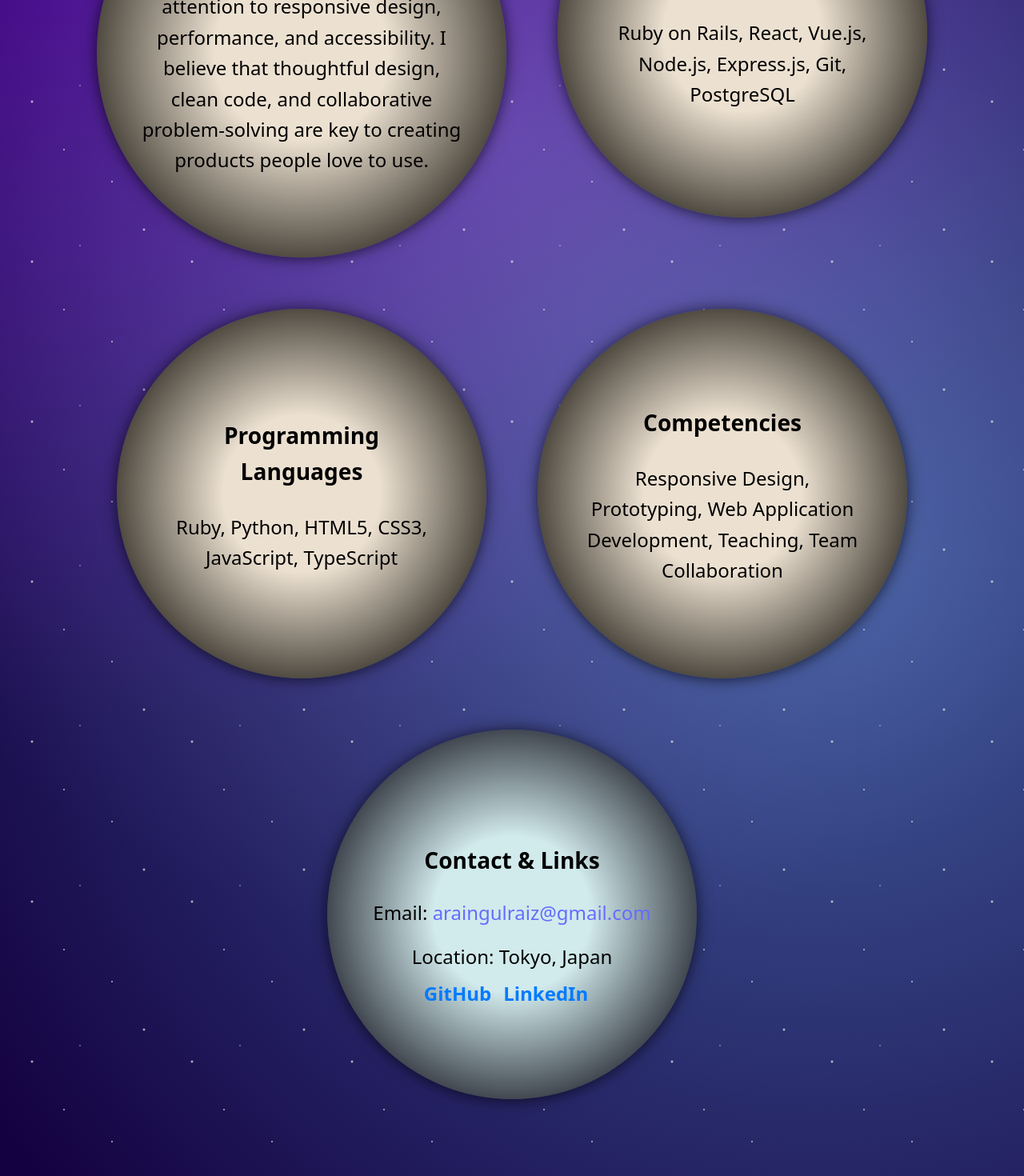
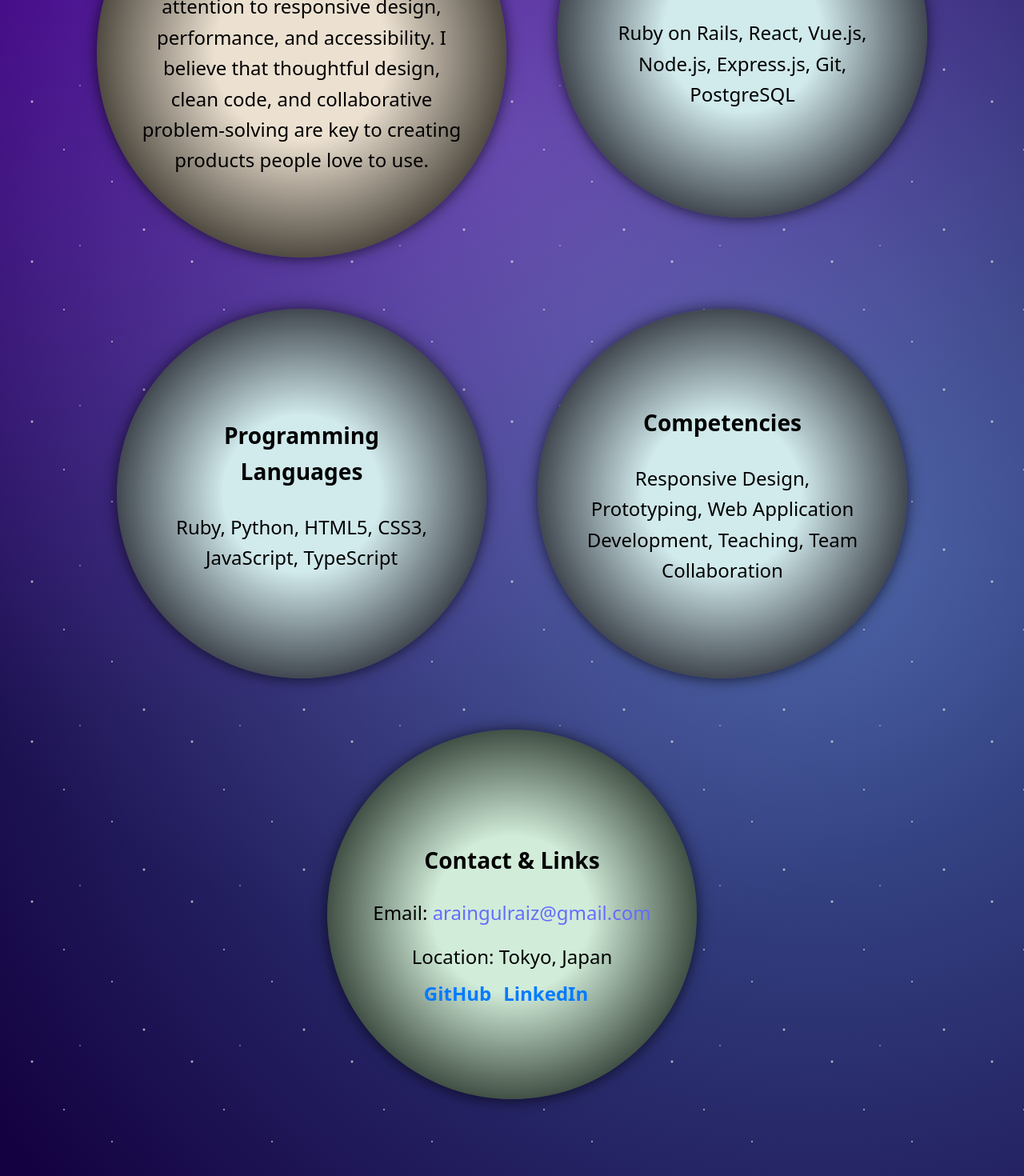
Before and after one commit to authorminator/rayz_portfolio_space, a React (Vite) app: page / in a window 1280 px wide. Shown: the part 1133-2603 px from the top of the page at 80% size. Built offline with nearby package versions, Linux system fonts and the light colour scheme.

Commit message:
planets styles 2

```diff
--- a/src/components/About.css
+++ b/src/components/About.css
@@ -49,6 +49,17 @@
     rgb(209, 234, 236) 30%,
     rgb(33, 35, 45) 80%,
     rgb(33, 35, 45) 95%,
+    rgb(0, 0, 0) 100%
+  );
+}
+
+.background-greenish {
+  background: radial-gradient(
+    circle,
+    rgb(209, 236, 217) 0%,
+    rgb(209, 236, 217) 30%,
+    rgb(33, 45, 35) 80%,
+    rgb(33, 45, 35) 95%,
     rgb(0, 0, 0) 100%
   );
 }
--- a/src/components/About.jsx
+++ b/src/components/About.jsx
@@ -30,7 +30,7 @@ function About() {
 
         {about.skills.map((skill) => (
           <BoxWithShadow>
-            <div className="about-description circle background-warm width-350">
+            <div className="about-description circle background-cool width-350">
               <div key={skill.category}>
                 <h3 className="text-xl font-bold text-gray-800 mb-4">
                   {skill.category}
@@ -42,7 +42,7 @@ function About() {
         ))}
 
         <BoxWithShadow style={{ width: "100%" }}>
-          <div className="about-description circle background-cool width-350 contact-info">
+          <div className="about-description circle background-greenish width-350 contact-info">
             <h3>Contact & Links</h3>
             <p>
               Email:{" "}
--- a/src/components/Projects.css
+++ b/src/components/Projects.css
@@ -9,7 +9,8 @@
 .projects-grid {
   display: flex;
   /* grid-template-columns: repeat(3, 1fr); */
-  gap: 10rem;
+  column-gap: 20rem;
+  row-gap: 5rem;
   justify-items: center;
   justify-content: center;
   margin-bottom: 4rem;
@@ -116,6 +117,7 @@
   text-align: center;
   width: 100%;
   max-width: 300px;
+  height: 400px;
   display: flex;
   flex-direction: column;
   align-items: center;
--- a/src/index.css
+++ b/src/index.css
@@ -12,6 +12,10 @@
   -webkit-font-smoothing: antialiased;
   -moz-osx-font-smoothing: grayscale;
 }
+
+/* * {
+  box-sizing: border-box;
+} */
 
 a {
   font-weight: 500;
```
